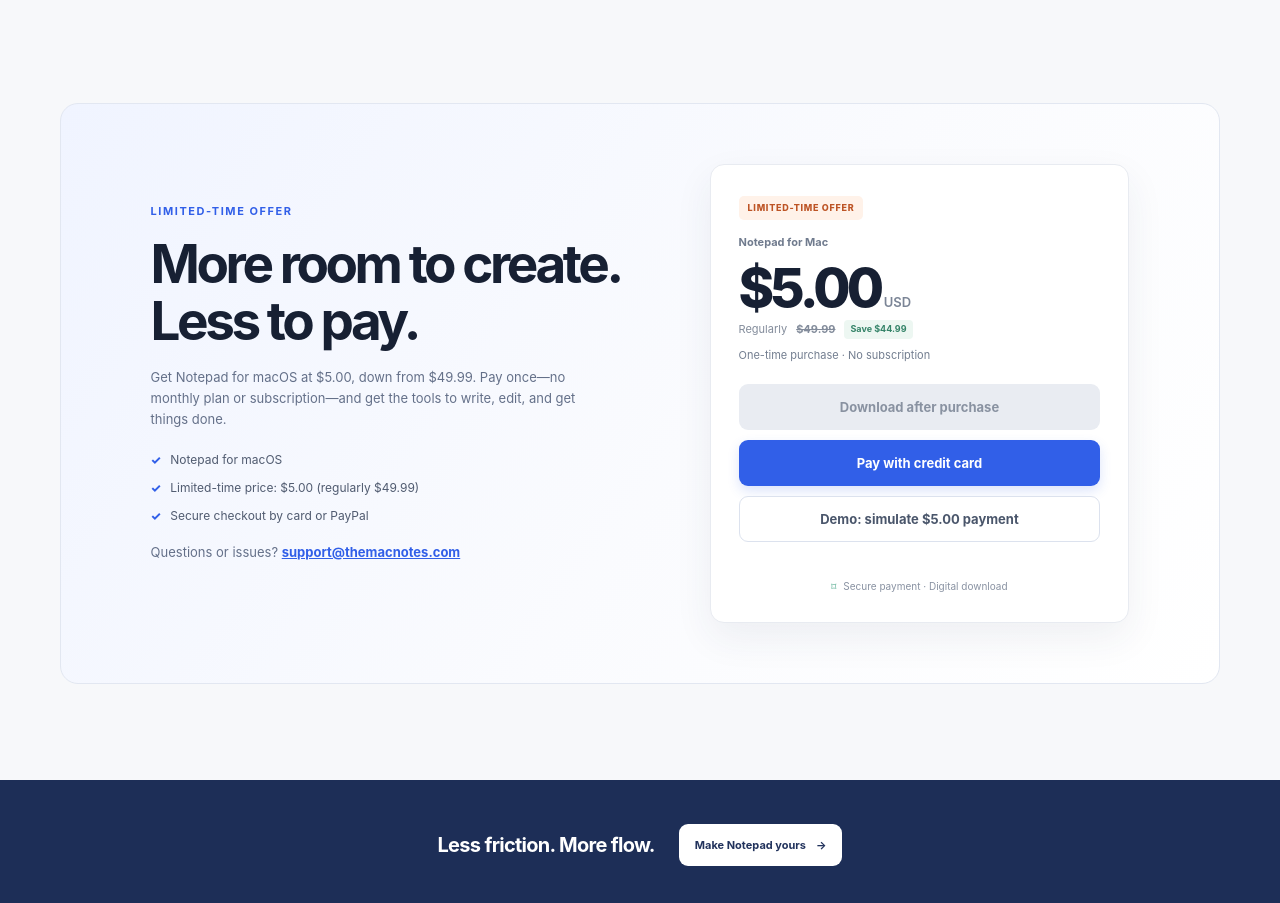
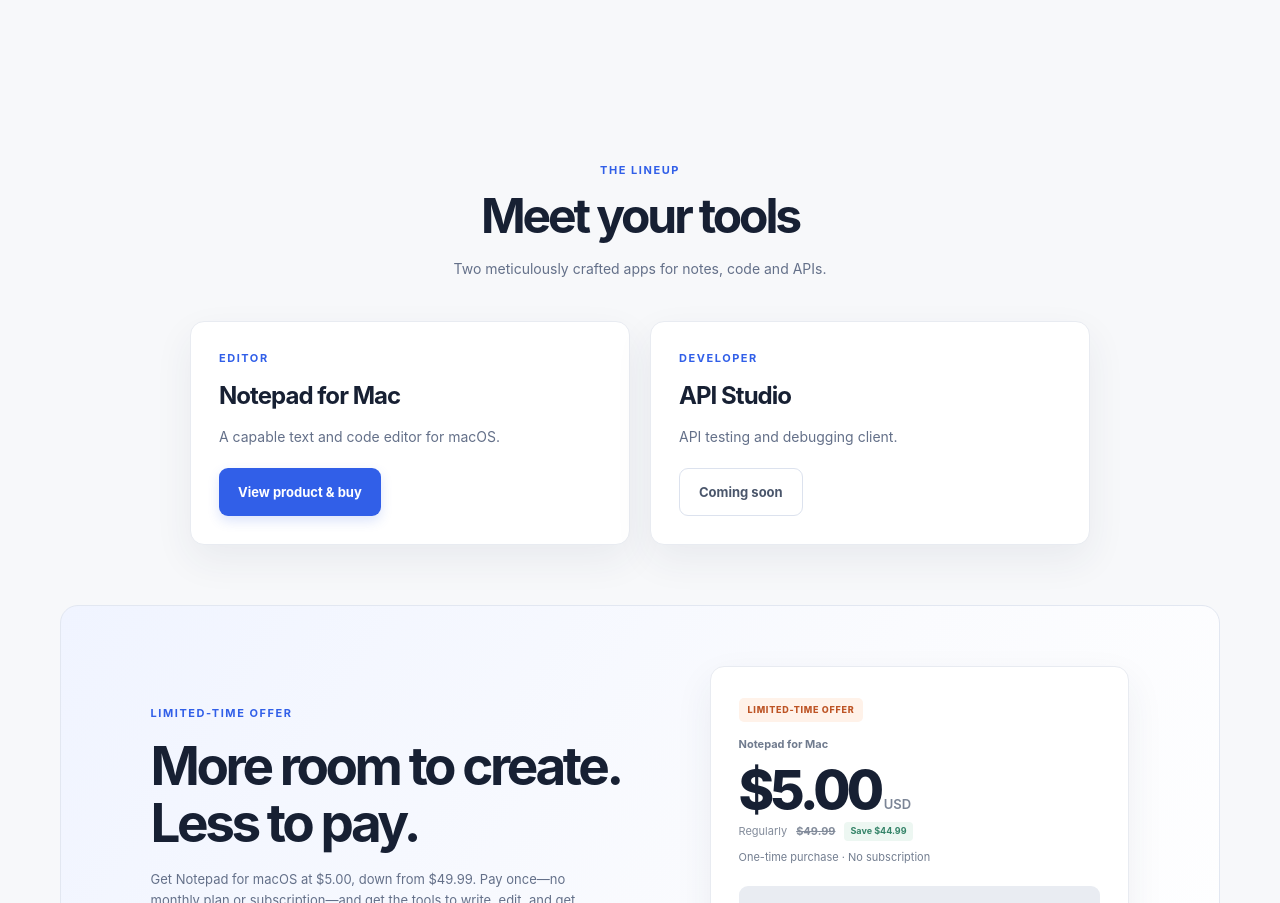
Before and after one commit to nishantmalviya/themacnotes, a website: page public/index.html in a window 1280 px wide. Shown: the part 3791-4694 px from the top of the page. Drawn offline with Linux system fonts and the light colour scheme; no server answers.

Commit message:
Load product portals from respective cards

```diff
--- a/public/index.html
+++ b/public/index.html
@@ -152,6 +152,28 @@
       </details>
     </section>
 
+    <section class="products section" id="products">
+      <div class="section-heading">
+        <p class="eyebrow">The lineup</p>
+        <h2>Meet your tools</h2>
+        <p>Two meticulously crafted apps for notes, code and APIs.</p>
+      </div>
+      <div class="product-grid">
+        <a class="product-card" href="/products/notepad">
+          <span class="product-card-eyebrow">Editor</span>
+          <h3>Notepad for Mac</h3>
+          <p class="product-card-tagline">A capable text and code editor for macOS.</p>
+          <span class="button button-primary">View product &amp; buy</span>
+        </a>
+        <a class="product-card" href="/products/api-studio">
+          <span class="product-card-eyebrow">Developer</span>
+          <h3>API Studio</h3>
+          <p class="product-card-tagline">API testing and debugging client.</p>
+          <span class="button button-secondary">Coming soon</span>
+        </a>
+      </div>
+    </section>
+
     <section class="pricing-section section" id="pricing">
       <div class="pricing-copy">
         <p class="eyebrow">Limited-time offer</p>
--- a/public/style.css
+++ b/public/style.css
@@ -313,6 +313,15 @@ button { font: inherit; }
 .secure-note span { margin-right: 4px; color: #48a587; }
 .support-note { margin: 12px 0 0; color: #8992a2; font-size: 11px; }
 .support-note a { color: var(--blue); font-weight: 650; }
+.products { padding: 60px 0; }
+.product-grid { display: grid; grid-template-columns: repeat(2, 1fr); gap: 20px; max-width: 900px; margin: 0 auto; }
+.product-card { display: flex; flex-direction: column; gap: 10px; padding: 28px; border: 1px solid #e8ebf1; border-radius: 14px; background: #fff; text-decoration: none; box-shadow: 0 15px 38px #25355712; transition: transform .18s ease, box-shadow .18s ease; }
+.product-card:hover { transform: translateY(-3px); box-shadow: 0 20px 45px #2535571f; }
+.product-card-eyebrow { color: var(--blue); font-size: 11px; font-weight: 750; letter-spacing: .14em; text-transform: uppercase; }
+.product-card h3 { margin: 0; font-size: 24px; letter-spacing: -.04em; }
+.product-card-tagline { margin: 0 0 10px; color: var(--muted); font-size: 14px; line-height: 1.6; }
+.product-card .button { align-self: flex-start; margin-top: auto; }
+@media (max-width: 620px) { .product-grid { grid-template-columns: 1fr; } }
 
 .closing-cta {
   margin-top: 96px;
```
Also changed, not shown: server.js (+13 -0 lines).
